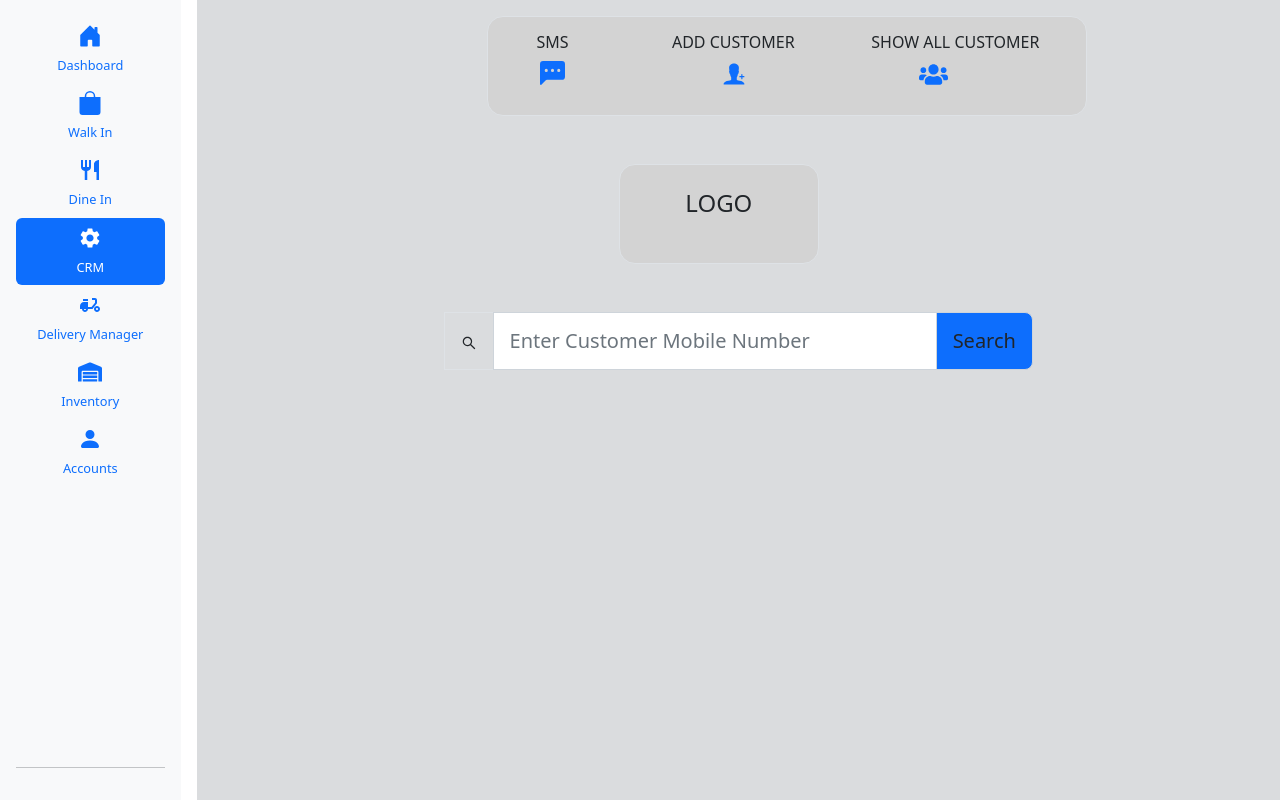
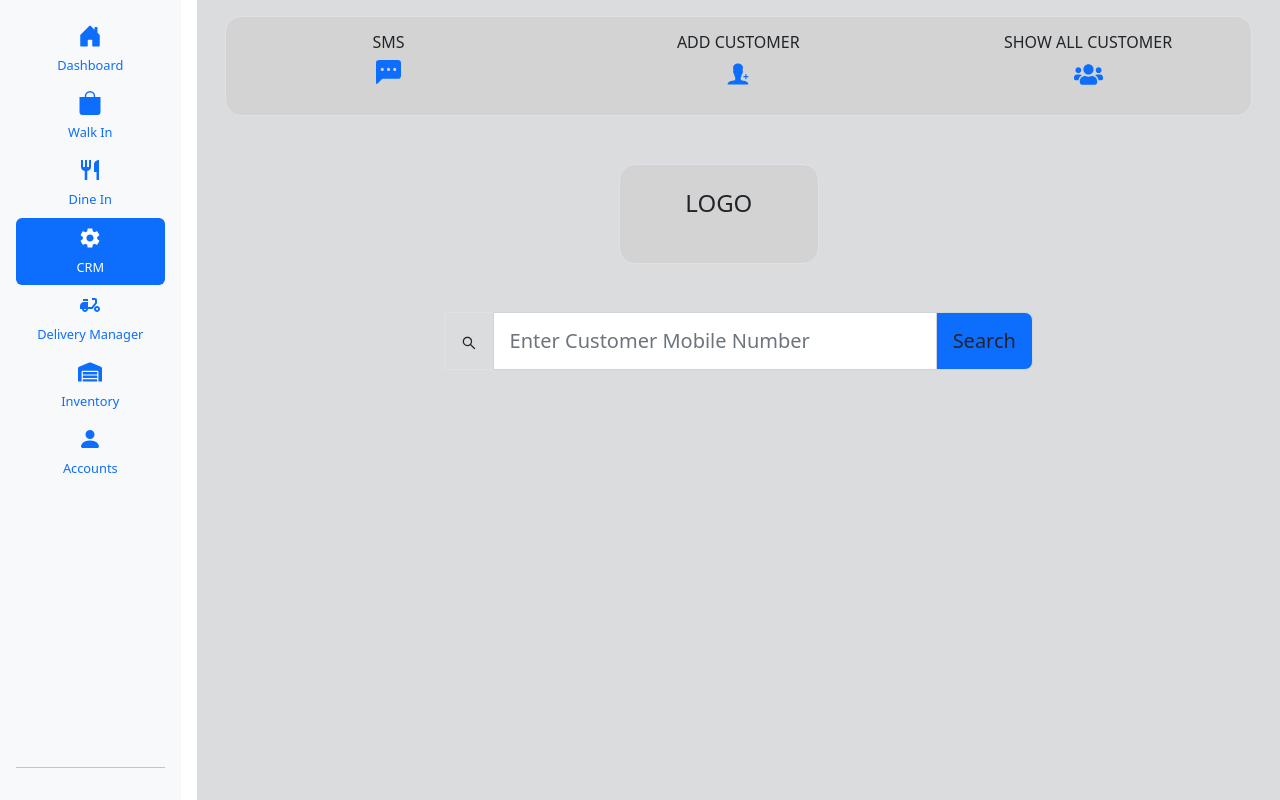
Before and after one commit to muhammedashifpa/zres, a React (Create React App) app: page /pos/main/crm in a window 1280 px wide. Built offline with nearby package versions, Linux system fonts and the light colour scheme.

Commit message:
over all

```diff
--- a/src/App.js
+++ b/src/App.js
@@ -14,7 +14,7 @@ function App() {
   return (
     <div className="App">
       <Routes>
-        <Route path="" element={<Navigate to={'pos/'} />} />
+        <Route path="" element={<Navigate to={'pos/options'} />} />
         <Route path="pos/*" element={<Pos />} />
         <Route path="kds/*" element={<Kds />} />
       </Routes>
--- a/src/components/pos/Pos.jsx
+++ b/src/components/pos/Pos.jsx
@@ -18,7 +18,7 @@ const Pos = () => {
   return (
     <Routes>
         <Route path='login' element={<Login/>}/>
-        <Route path='pos-options' element={<Options/>}/>
+        <Route path='options' element={<Options/>}/>
         <Route path='main' element={<Main/>}>
           {/* <Route path='' element={<Navigate to='dashbord'/>}/> */}
           <Route path='dashbord/*' element={<Dashbord/>}/>
--- a/src/components/pos/main/components/crm/components/CrmMain.jsx
+++ b/src/components/pos/main/components/crm/components/CrmMain.jsx
@@ -9,26 +9,25 @@ const CrmMain = () => {
   return (
     <div class="container">
       <div class="row justify-content-center">
-        <div class="col-6">
+        <div class="col-12">
           <div
             style={{
-              width: "600px",
               height: "100px",
               backgroundColor: "#d3d3d3",
             }}
             class="border rounded-4"
           >
             <div className="row">
-              <div className="col-md-3 mt-3 ">
+              <div className="col-4 mt-3 ">
                 <NavLink
                   to="/pos/main/crm/sms"
                   className="nav-link"
                   aria-current="page"
                 >
-                  <div className="ms-5">
+                  <div className="d-flex align-items-center flex-column">
                     <h6>SMS</h6>
                     <BsFillChatLeftDotsFill
-                      className="text-primary ms-1"
+                      className="text-primary"
                       size={25}
                     />
                   </div>
@@ -40,21 +39,21 @@ const CrmMain = () => {
                   className="nav-link"
                   aria-current="page"
                 >
-                  <div className="ms-4">
+                  <div className="d-flex align-items-center flex-column">
                     <h6>ADD CUSTOMER</h6>
-                    <IoIosPersonAdd className="text-primary ms-5" size={28} />
+                    <IoIosPersonAdd className="text-primary" size={28} />
                   </div>
                 </NavLink>
               </div>
-              <div className="col-md-5  p-3">
+              <div className="col-4  p-3">
                 <NavLink
                   to="/pos/main/crm/customers"
                   className="nav-link"
                   aria-current="page"
                 >
-                  <div className="ms-3">
+                  <div className="d-flex align-items-center flex-column">
                     <h6>SHOW ALL CUSTOMER</h6>
-                    <FaUsers className="text-primary ms-5" size={29} />
+                    <FaUsers className="text-primary " size={29} />
                   </div>
                 </NavLink>
               </div>
--- a/src/components/pos/options/components/OrderOptionForModal.jsx
+++ b/src/components/pos/options/components/OrderOptionForModal.jsx
@@ -26,7 +26,7 @@ export const OrderOptionForModal = (props) => {
               onClick={()=>navigate('/pos/main/take-away')}/>
             <Button name='Delivery'
               className='btn-danger d-block mx-auto my-1 py-3'
-              onClick={()=>navigate('/pos/main/delivery')}/>
+              onClick={()=>navigate('/pos/main/delivery-management')}/>
           </div>
         </>
       ) : (
```
